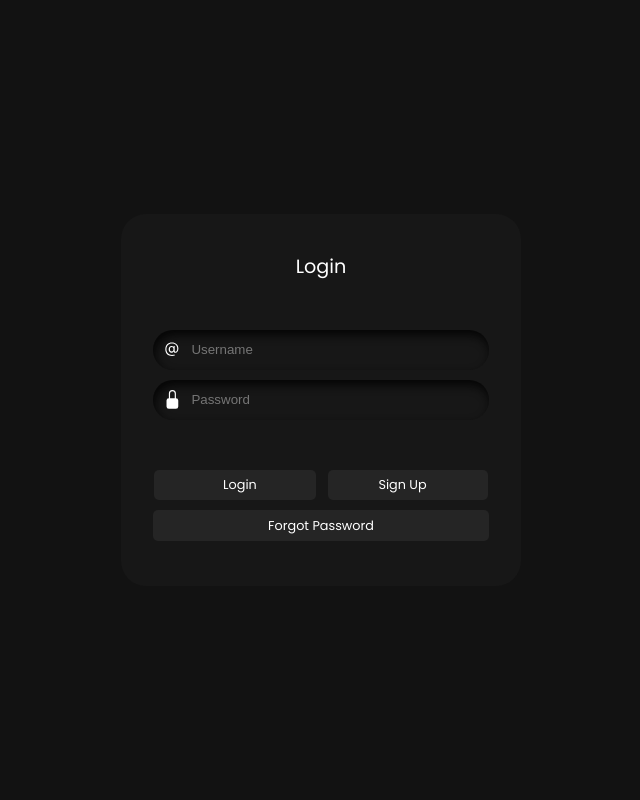
After one commit to xodivorce/xeporn, a PHP site: page /login.php in a window 1280 px wide. The commit adds this page. Shown: the whole page, without its empty margins (319-959 px from the left). Run offline with PHP 8.4, Linux system fonts and the light colour scheme.

Commit message:
changes on login.css Body bug & README.md <V2.1.2>

```diff
--- /dev/null
+++ b/htdocs/assets/css/login.css
@@ -0,0 +1,147 @@
+
+body {
+
+    display: flex;
+    justify-content: center;
+    align-items: center;
+    height: 100vh;
+    margin: 0;
+    background-color: #121212;
+    font-family:'Poppins', sans-serif;
+}
+
+.form {
+    display: flex;
+    flex-direction: column;
+    gap: 10px;
+    padding-left: 2em;
+    padding-right: 2em;
+    padding-bottom: 0.4em;
+    background-color: #171717;
+    border-radius: 25px;
+    transition: .4s ease-in-out;
+    max-width: 400px;
+    width: 100%;
+    box-sizing: border-box;
+}
+
+#heading {
+    text-align: center;
+    margin: 2em;
+    color: #fff;
+    font-size: 1.2em;
+}
+
+.field {
+    display: flex;
+    align-items: center;
+    justify-content: center;
+    gap: 0.5em;
+    border-radius: 25px;
+    padding: 0.6em;
+    background-color: #171717;
+    box-shadow: inset 2px 5px 10px #050505;
+}
+
+.input-icon {
+    height: 1.3em;
+    width: 1.3em;
+    fill: white;
+}
+
+.input-field {
+    background: none;
+    border: none;
+    outline: none;
+    width: 100%;
+    color: #d3d3d3;
+}
+
+.btn {
+    display: flex;
+    justify-content: center;
+    flex-direction: row;
+    margin-top: 2.5em;
+}
+
+.button1, .button2, .button3 {
+    padding: 0.5em;
+    border-radius: 5px;
+    border: none;
+    outline: none;
+    transition: .4s ease-in-out;
+    background-color: #252525;
+    color: white;
+    font-family: 'Shoika Light', 'Poppins', sans-serif;
+    font-size: 0.8em;
+}
+
+.button1 {
+    margin-right: 1em;
+    padding-left: 3.8em;
+    padding-right: 3em;
+}
+
+.button2 {
+
+    padding-left: 3.9em;
+    padding-right: 4.8em;
+}
+
+.button3 {
+    margin-bottom: 3em;
+}
+
+/* Hover effects for buttons */
+.button1:hover, .button2:hover {
+    background-color: blue;
+}
+.button2:hover{
+    background-color: green;
+}
+
+.button3:hover {
+    background-color: red;
+}
+
+/* Media queries for responsiveness */
+@media (max-width: 1024px) {
+    .form {
+        padding-left: 1.5em;
+        padding-right: 1.5em;
+    }
+    .button1, .button2 {
+        padding-left: 1em;
+        padding-right: 1em;
+    }
+}
+
+@media (max-width: 768px) {
+    .form {
+        padding-left: 1em;
+        padding-right: 1em;
+    }
+    .button1, .button2 {
+        padding-left: 0.8em;
+        padding-right: 0.8em;
+    }
+    #heading {
+        font-size: 1em;
+        margin: 1.5em;
+    }
+}
+
+@media (max-width: 500px) {
+    .form {
+        padding-left: 0.5em;
+        padding-right: 0.5em;
+    }
+    .button1, .button2 {
+        padding-left: 0.5em;
+        padding-right: 0.5em;
+    }
+    #heading {
+        font-size: 0.9em;
+        margin: 1em;
+    }
+}
--- a/htdocs/index.php
+++ b/htdocs/index.php
@@ -4,8 +4,8 @@
     <meta charset="UTF-8">
     <meta name="viewport" content="width=device-width, initial-scale=1.0">
     <title>Xporn</title>
-    <link rel="stylesheet" href="https://cdnjs.cloudflare.com/ajax/libs/font-awesome/6.6.0/css/all.min.css" integrity="sha512-Kc323vGBEqzTmouAECnVceyQqyqdsSiqLQISBL29aUW4U/M7pSPA/gEUZQqv1cwx4OnYxTxve5UMg5GT6L4JJg==" crossorigin="anonymous" referrerpolicy="no-referrer" />
-    <link rel="stylesheet"href="style.css">
+    <link href="https://fonts.googleapis.com/css2?family=Poppins:wght@300;400;500;600&display=swap" rel="stylesheet">
+    <link rel="stylesheet" href="./assets/css/index.php">
 </head>
 <body>
    <header>
@@ -16,6 +16,6 @@
            </div>
        </div>
    </header>
-</body>
+   <a href="login.php">Hello World</a>
 </body>
 </html>
--- /dev/null
+++ b/htdocs/login.php
@@ -0,0 +1,32 @@
+<!DOCTYPE html>
+<html lang="en">
+<head>
+    <meta charset="UTF-8">
+    <meta name="viewport" content="width=device-width, initial-scale=1.0">
+    <title>Login</title>
+    <link href="https://fonts.googleapis.com/css2?family=Poppins:wght@300;400;500;600&display=swap" rel="stylesheet">
+    <link rel="stylesheet" href="./assets/css/login.css">
+</head>
+<body>
+    <form class="form">
+        <p id="heading">Login</p>
+        <div class="field">
+            <svg class="input-icon" xmlns="http://www.w3.org/2000/svg" width="16" height="16" fill="currentColor" viewBox="0 0 16 16">
+                <path d="M13.106 7.222c0-2.967-2.249-5.032-5.482-5.032-3.35 0-5.646 2.318-5.646 5.702 0 3.493 2.235 5.708 5.762 5.708.862 0 1.689-.123 2.304-.335v-.862c-.43.199-1.354.328-2.29.328-2.926 0-4.813-1.88-4.813-4.798 0-2.844 1.921-4.881 4.594-4.881 2.735 0 4.608 1.688 4.608 4.156 0 1.682-.554 2.769-1.416 2.769-.492 0-.772-.28-.772-.76V5.206H8.923v.834h-.11c-.266-.595-.881-.964-1.6-.964-1.4 0-2.378 1.162-2.378 2.823 0 1.737.957 2.906 2.379 2.906.8 0 1.415-.39 1.709-1.087h.11c.081.67.703 1.148 1.503 1.148 1.572 0 2.57-1.415 2.57-3.643zm-7.177.704c0-1.197.54-1.907 1.456-1.907.93 0 1.524.738 1.524 1.907S8.308 9.84 7.371 9.84c-.895 0-1.442-.725-1.442-1.914z"></path>
+            </svg>
+            <input autocomplete="off" placeholder="Username" class="input-field" type="text">
+        </div>
+        <div class="field">
+            <svg class="input-icon" xmlns="http://www.w3.org/2000/svg" width="16" height="16" fill="currentColor" viewBox="0 0 16 16">
+                <path d="M8 1a2 2 0 0 1 2 2v4H6V3a2 2 0 0 1 2-2zm3 6V3a3 3 0 0 0-6 0v4a2 2 0 0 0-2 2v5a2 2 0 0 0 2 2h6a2 2 0 0 0 2-2V9a2 2 0 0 0-2-2z"></path>
+            </svg>
+            <input placeholder="Password" class="input-field" type="password">
+        </div>
+        <div class="btn">
+            <button class="button1">&nbsp;&nbsp;&nbsp;&nbsp;&nbsp;&nbsp;Login&nbsp;&nbsp;&nbsp;&nbsp;&nbsp;&nbsp;</button>
+            <button class="button2" type="button" onclick="window.location.href='singup.php'">Sign Up</button>
+        </div>
+        <button class="button3" type="button" onclick="window.location.href='forgotpass.php'">Forgot Password</button>
+    </form>
+</body>
+</html>
```
Also changed, not shown: htdocs/assets/css/forgotpass.css (added, +107 -0 lines), htdocs/assets/css/singup.css (added, +136 -0 lines), htdocs/forgotpass.php (added, +31 -0 lines), htdocs/singup.php (added, +32 -0 lines), htdocs/style.css (deleted, +0 -31 lines), xodivorce_license.txt (added, +33 -0 lines), README.md (added), htdocs/assets/css/index.css (added), 1 other file. Lines whose indentation alone changed are shown as unchanged.
